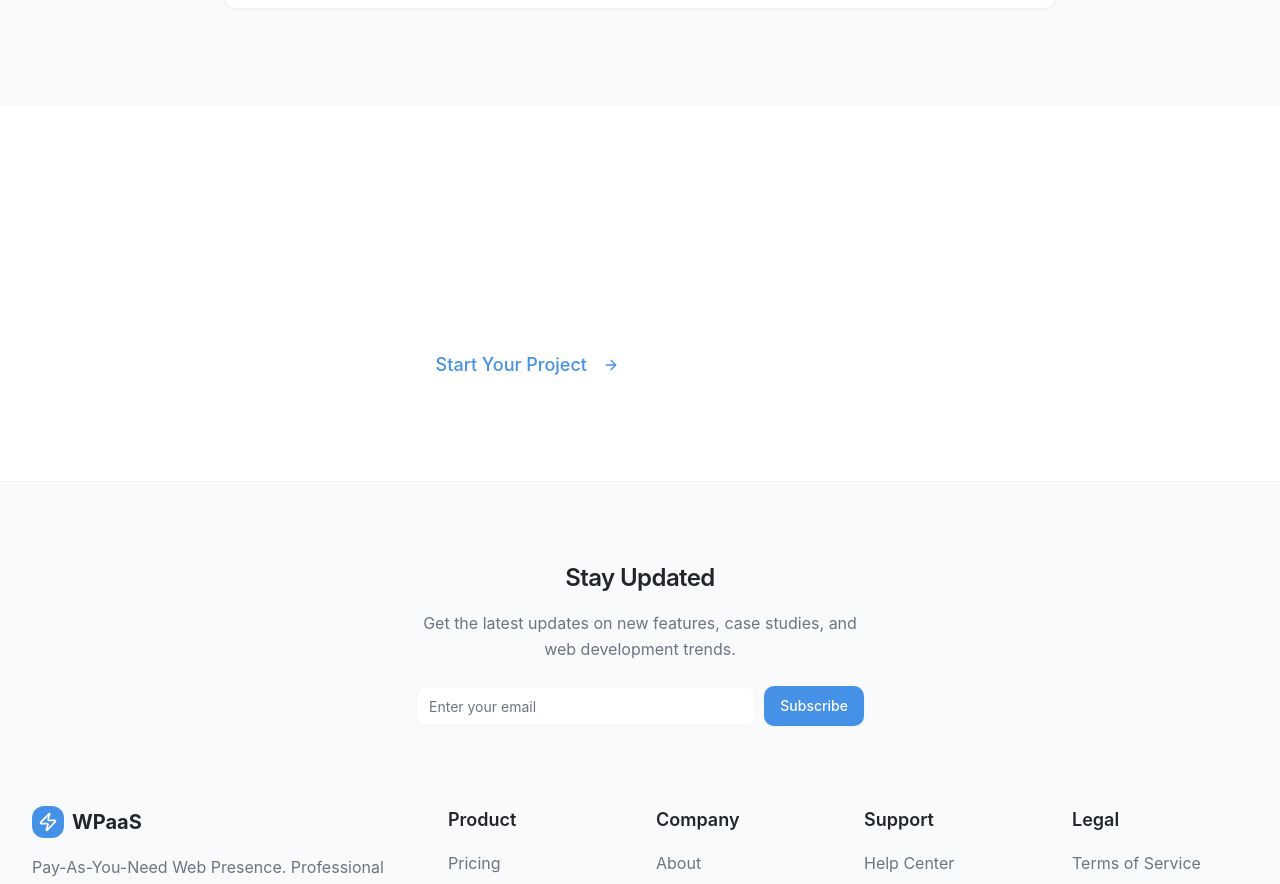
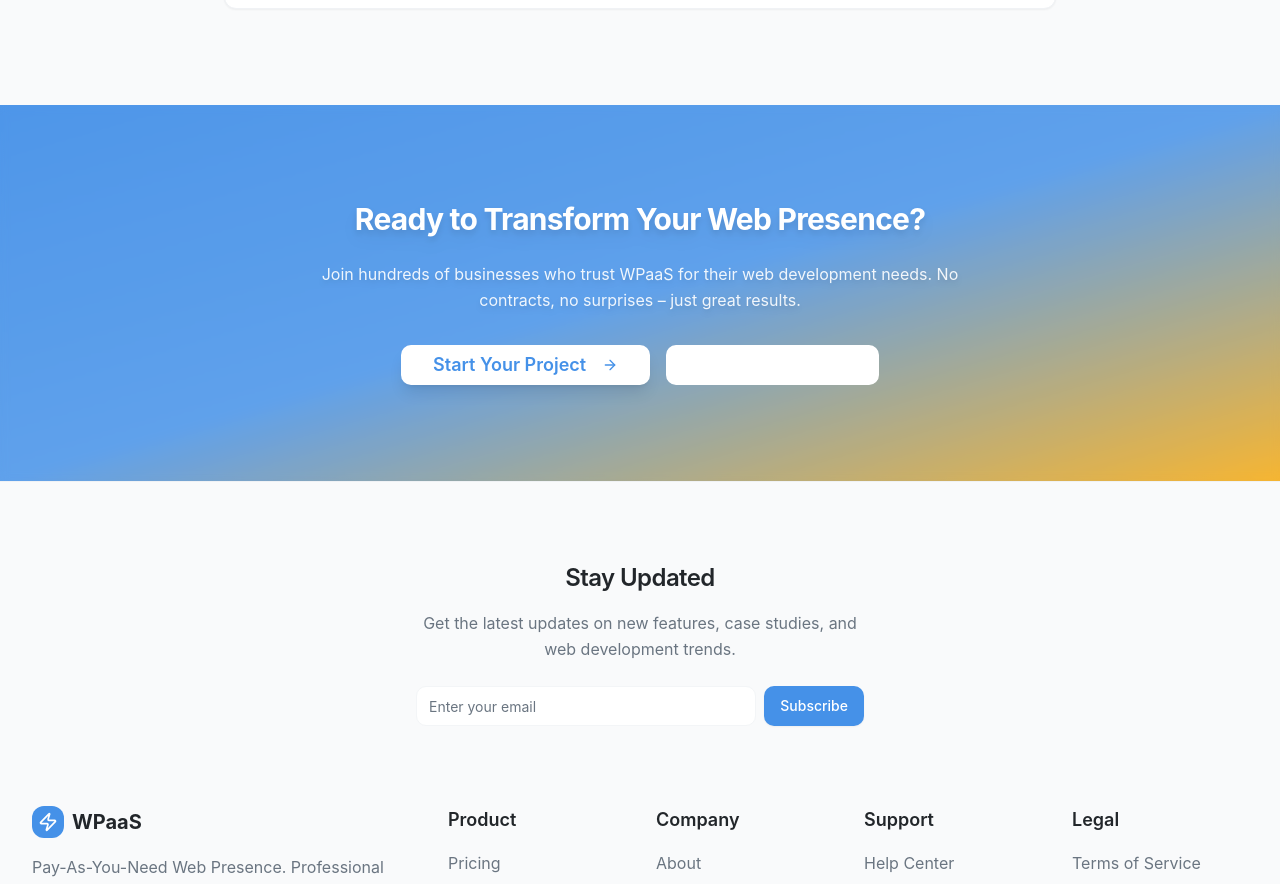
Before and after one commit to ajaylakhimale/presence-as-a-service, a React (Vite) app: page / in a window 1280 px wide. Shown: the part 3804-4688 px from the top of the page. Built offline with nearby package versions, Linux system fonts and the light colour scheme.

Commit message:
Fix: Improve visibility of home screen section
Adjust styling for the section below the FAQ on the home screen to ensure text visibility.

```diff
--- a/src/pages/Home.tsx
+++ b/src/pages/Home.tsx
@@ -394,22 +394,25 @@ const Home = () => {
       </section>
 
       {/* CTA Section */}
-      <section className="py-24 bg-gradient-primary text-primary-foreground">
-        <div className="mx-auto max-w-4xl px-6 lg:px-8 text-center">
-          <h2 className="text-title-1 mb-6">Ready to Transform Your Web Presence?</h2>
-          <p className="text-body mb-8 opacity-90">
+      <section className="py-24 bg-gradient-to-br from-primary via-primary/90 to-accent-brand relative overflow-hidden">
+        {/* Background overlay for better text contrast */}
+        <div className="absolute inset-0 bg-background/5 backdrop-blur-sm" />
+
+        <div className="mx-auto max-w-4xl px-6 lg:px-8 text-center relative z-10">
+          <h2 className="text-title-1 mb-6 text-white font-bold drop-shadow-lg">Ready to Transform Your Web Presence?</h2>
+          <p className="text-body mb-8 text-white/90 drop-shadow-md max-w-2xl mx-auto">
             Join hundreds of businesses who trust WPaaS for their web development needs.
             No contracts, no surprises – just great results.
           </p>
           <div className="flex flex-col sm:flex-row gap-4 justify-center">
             <Link to="/onboarding">
-              <Button className="bg-primary-foreground text-primary hover:bg-primary-foreground/90 text-lg px-8 py-4">
+              <Button className="bg-white text-primary hover:bg-white/90 text-lg px-8 py-4 font-semibold shadow-lg hover:shadow-xl transform hover:scale-105 transition-all duration-300">
                 Start Your Project
                 <ArrowRight className="ml-2 h-5 w-5" />
               </Button>
             </Link>
             <Link to="/contact">
-              <Button className="border-primary-foreground text-primary-foreground hover:bg-primary-foreground/10 text-lg px-8 py-4" variant="outline">
+              <Button className="border-2 border-white text-white hover:bg-white/10 text-lg px-8 py-4 font-semibold backdrop-blur-sm" variant="outline">
                 Talk to an Expert
               </Button>
             </Link>
```
